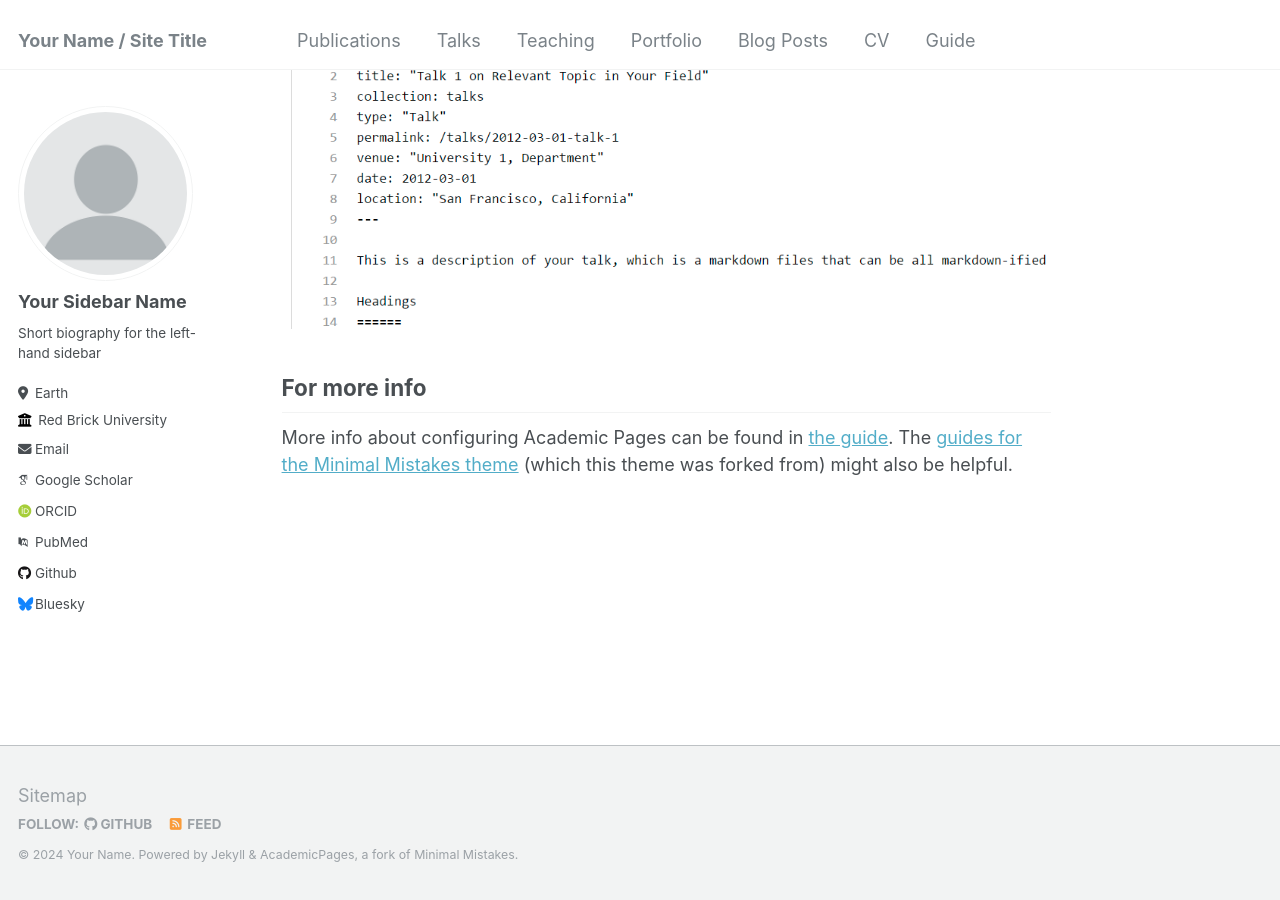
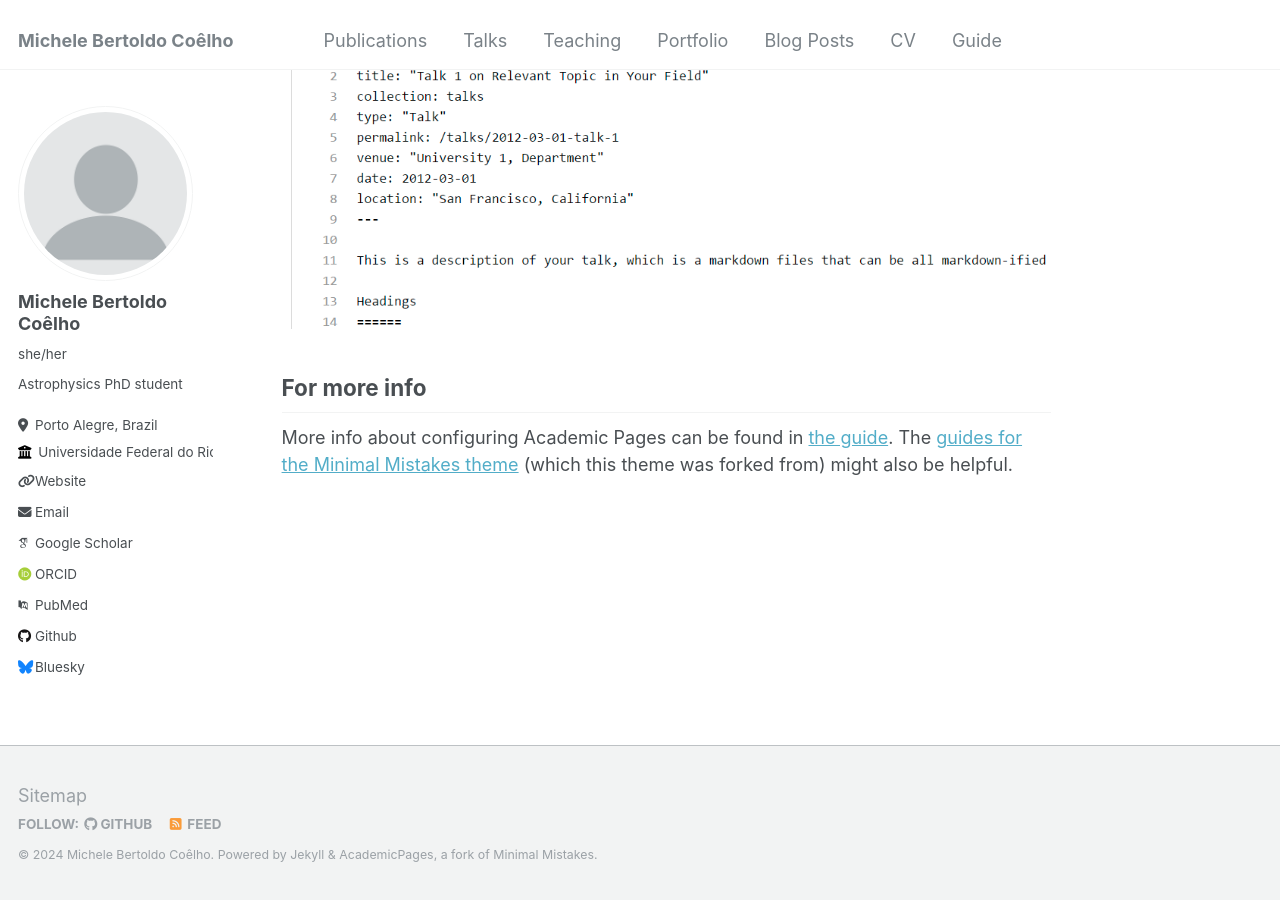
Before and after one commit to michele-bc/michele-bc.github.io, a Jekyll site: the page built from _pages/about.md, in a window 1280 px wide and 900 px high, scrolled down 2660 px. Built offline with Jekyll 4.4.1, drawn with Linux system fonts in a browser that asks for light colours; some web fonts are replaced.

Commit message:
Update _config.yml

```diff
--- a/_config.yml
+++ b/_config.yml
@@ -8,13 +8,13 @@
 
 # Basic Site Settings
 locale                   : "en-US"
-title                    : "Your Name / Site Title"
+title                    : "Michele Bertoldo Coêlho"
 title_separator          : "-"
-name                     : &name "Your Name"
-description              : &description "personal description"
-url                      : https://academicpages.github.io # the base hostname & protocol for your site e.g. "https://mmistakes.github.io"
+name                     : &name "Michele Bertoldo Coêlho"
+description              : &description " "
+url                      : https://michele-bc.github.io/ # the base hostname & protocol for your site e.g. "https://mmistakes.github.io"
 baseurl                  : "" # the subpath of your site, e.g. "/blog"
-repository               : "academicpages/academicpages.github.io"
+repository               : "michele-bc/michele-bc.github.io"
 
 # Site Author - The following control what appear as part of the author content on the side bar.
 #               If a field is blank the icon and link will not appear, otherwise it will be shown.
@@ -22,13 +22,13 @@ repository               : "academicpages/academicpages.github.io"
 author:
   # Biographic information
   avatar           : "profile.png"
-  name             : "Your Sidebar Name"
-  pronouns         : # example: "she/her"
-  bio              : "Short biography for the left-hand sidebar"
-  location         : "Earth"
-  employer         : "Red Brick University"
-  uri              : # URL
-  email            : "none@example.org"
+  name             : "Michele Bertoldo Coêlho"
+  pronouns         : "she/her"
+  bio              : "Astrophysics PhD student"
+  location         : "Porto Alegre, Brazil"
+  employer         : "Universidade Federal do Rio Grande do Sul"
+  uri              : "http://www.ufrgs.br/ufrgs/inicial" # URL
+  email            : "michele.bertoldo@ufrgs.br"
 
   # Academic websites
   arxiv            : # URL - Update with the correct link to your profile
```
